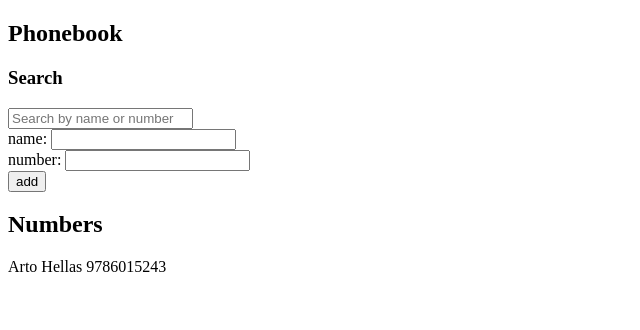
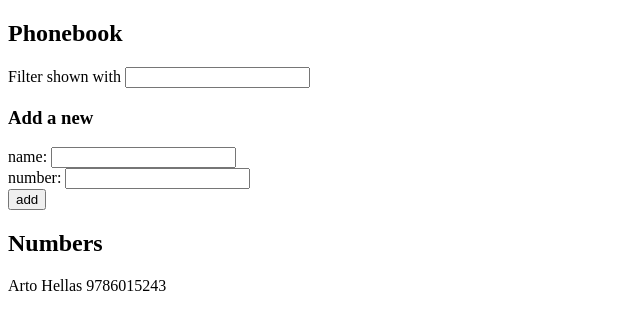
Before and after one commit to kranthi8563/Full-Stack-Open, a React (Vite) app in the folder Part2/phonebook/: page / in a window 1280 px wide. Shown: the top 330 px of the page, without its empty margins (0-640 px from the left). Built offline with nearby package versions, Linux system fonts and the light colour scheme.

Commit message:
Exercise 2.10

```diff
--- a/Part2/phonebook/src/App.jsx
+++ b/Part2/phonebook/src/App.jsx
@@ -1,13 +1,17 @@
 import { useState } from 'react'
+
+import Search from './components/search'
+import AddPerson from './components/AddPerson'
+import DisplayPersons from './components/DisplayPersons'
 
 const App = () => {
   const [persons, setPersons] = useState([
-    { name: 'Arto Hellas', num: "9786015243"}
+    { name: 'Arto Hellas', num: "9786015243",id:1}
   ])
   const [newName, setNewName] = useState('')
 
   const [newNumber,setNewNumber]=useState('')
-   const [searchTerm, setSearchTerm] = useState('')
+   const [searchTerm, setSearchTerm] = useState([])
 const addName=(event)=>{
   event.preventDefault()
   if (persons.some(person => person.name === newName) || persons.some(person=>person.num===newNumber)) {
@@ -18,38 +22,24 @@ const addName=(event)=>{
   setNewName("")
   setNewNumber("")
 }
-  const filteredPersons = persons.filter(person =>
-    person.name.toLowerCase().includes(searchTerm.toLowerCase()) ||
-    person.num.includes(searchTerm)
-  )
-
+   const handleSearch = (event) => {
+        const searchQuery = event.target.value;
+        const filteredPersonsArray = persons.filter((person) => person.name.toLowerCase().includes(searchQuery.toLowerCase()))
+        setSearchTerm(filteredPersonsArray)
+    }
 
   return (
     <div>
       <h2>Phonebook</h2>
+
        <div>
-        <h3>Search</h3>
-        <input
-          type="text"
-          value={searchTerm}
-          onChange={(e) => setSearchTerm(e.target.value)}
-          placeholder="Search by name or number"
-        />
+      <Search handleSearch={handleSearch} searchResults={searchTerm} />
       </div>
-      <form onSubmit={addName} >
-        <div>
-          name: <input value={newName} onChange={(event)=>setNewName(event.target.value)}/>
-        </div>
-        <div>number: <input value={newNumber} onChange={(event)=>setNewNumber(event.target.value)}/></div>
-        <div>
-          <button type="submit" >add</button>
-        </div>
-      </form>
+      <h3>Add a new</h3>
+     <AddPerson addName={addName} newName={newName} newNumber={newNumber} setNewName={setNewName} setNewNumber={setNewNumber} />
       <h2>Numbers</h2>
      <div>
-        {filteredPersons.map(person => (
-          <div key={person.name}>{person.name} {person.num}</div>
-        ))}
+       <DisplayPersons persons={persons} />
       </div>
     </div>
   )
--- /dev/null
+++ b/Part2/phonebook/src/components/AddPerson.jsx
@@ -0,0 +1,16 @@
+const AddPerson=({newName,newNumber,setNewName,setNewNumber,addName})=>{
+    return(
+        <div>
+            <form onSubmit={addName}>
+                <div>name: <input value={newName} onChange={(event) => setNewName(event.target.value)} /></div>
+                <div>number: <input value={newNumber} onChange={(event) => setNewNumber(event.target.value)} /></div>
+                <div>
+                    <button type="submit">add</button>
+                </div>
+            </form>
+        </div>
+    )
+
+}
+
+export default AddPerson
--- /dev/null
+++ b/Part2/phonebook/src/components/DisplayPerson.jsx
@@ -0,0 +1,7 @@
+const DisplayPerson=({person})=>{
+    return(
+        <div>{person.name} {person.num}</div>
+    )
+
+}
+export default DisplayPerson
--- /dev/null
+++ b/Part2/phonebook/src/components/DisplayPersons.jsx
@@ -0,0 +1,13 @@
+import DisplayPerson from "./DisplayPerson";
+
+const DisplayPersons=({persons})=>{
+    return(
+        <div>
+            <div>
+                 {persons.map((person) => <DisplayPerson key={person.id} person={person} />)}
+            </div>
+        </div>
+    )
+
+}
+export default DisplayPersons;
--- /dev/null
+++ b/Part2/phonebook/src/components/Search.jsx
@@ -0,0 +1,12 @@
+import DisplayPerson from "./DisplayPerson"
+
+const Search = ({ searchResults, handleSearch }) => {
+    return (
+        <div>
+            <div>Filter shown with <input onChange={handleSearch} /></div>
+            <div>{searchResults.map(person => <DisplayPerson key={person.id} person={person} />)}</div>
+        </div>
+    )
+}
+
+export default Search
```
